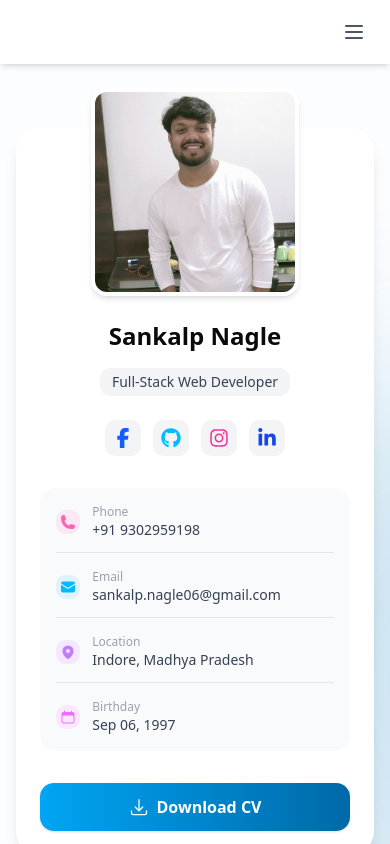
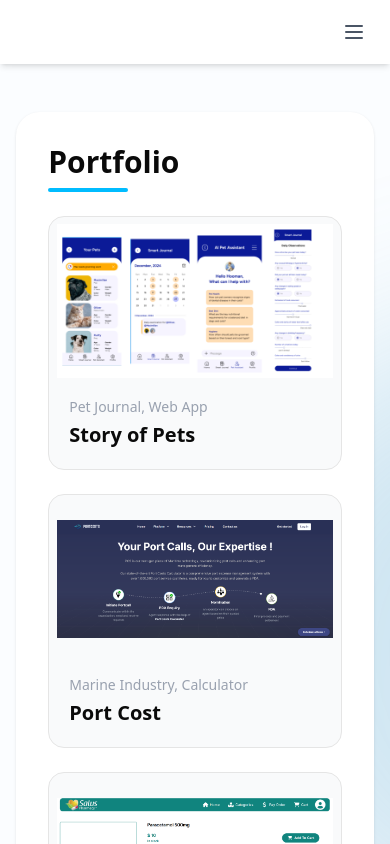
Before and after one commit to sankalpnagle/portfolio, a Next.js app: page /projects in a window 390 px wide. Shown: the top 844 px of the page. Built offline with nearby package versions, Linux system fonts and the light colour scheme.

Commit message:
fix design

```diff
--- a/src/app/client-layout.tsx
+++ b/src/app/client-layout.tsx
@@ -14,8 +14,8 @@ export default function ClientLayout({
     <>
       <MovingGradientBg />
       <Header />
-      <div className="sm:flex mt-32 gap-x-6 gap-y-4 w-11/12 mx-auto mb-10 ">
-        <aside className="sm:w-[45%] w-full ">
+      <div className="flex flex-col-reverse sm:flex-row sm:mt-32 mt-24 gap-x-6 gap-y-4 w-11/12 mx-auto mb-10">
+        <aside className="sm:w-[45%] sm:mt-0 mt-16  w-full ">
           <SideCard />
         </aside>
         <AnimatePresence mode="wait">
--- a/src/components/Header.tsx
+++ b/src/components/Header.tsx
@@ -183,6 +183,7 @@ const Header = () => {
                   >
                     <Link
                       href={item.path}
+                      onClick={() => setIsMenuOpen(false)}
                       className={`block px-3 py-2 text-gray-600 hover:text-gray-900 rounded-lg hover:bg-gray-100 transition-all duration-200 ${
                         pathname === item.path ? "font-semibold bg-gray-50" : ""
                       }`}
--- a/src/components/cards/ProjectCard.tsx
+++ b/src/components/cards/ProjectCard.tsx
@@ -13,11 +13,17 @@ const ProjectCard: React.FC<ProjectCardProps> = ({
   title,
   bg = "bg-pink-50",
 }) => (
-  <div className={`bg-gray-50 border overflow-hidden px-2 py-1 rounded-2xl max-w-xs w-full`}>
+  <div
+    className={`bg-gray-50 border overflow-hidden px-2 py-1 rounded-2xl max-w-xs w-full hover:shadow-lg transition-shadow duration-300`}
+  >
     <div
-      className={` overflow-hidden mb-4 flex items-center justify-center h-40`}
+      className={`overflow-hidden mb-4 flex items-center justify-center h-40`}
     >
-      <img src={image} alt={title} className="object-contain w-full h-full" />
+      <img
+        src={image}
+        alt={title}
+        className="object-contain w-full h-full transition-transform duration-300 hover:scale-110"
+      />
     </div>
     <div className="mx-3 pb-4">
       <div className="text-gray-400 text-sm mb-1">{tags}</div>
```
